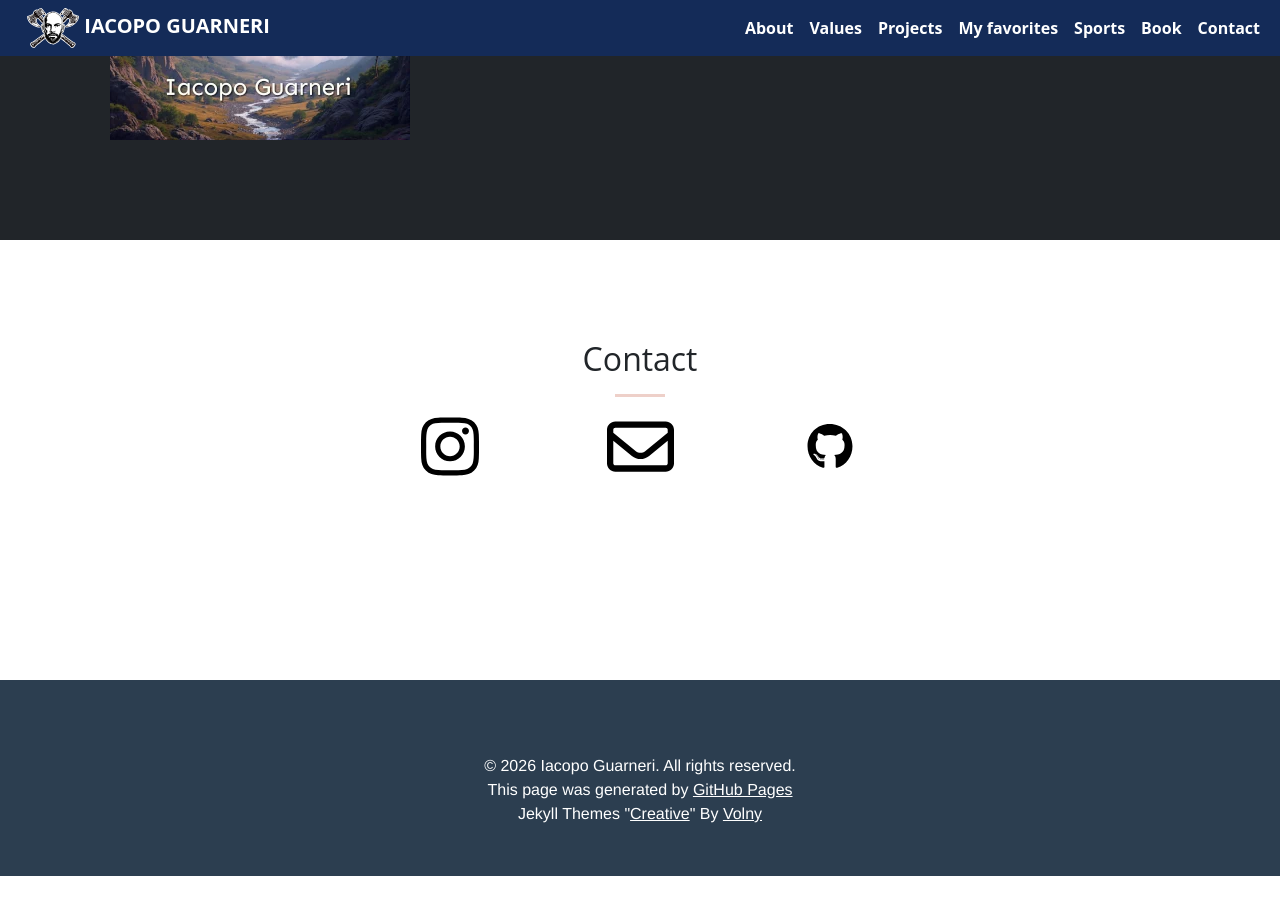
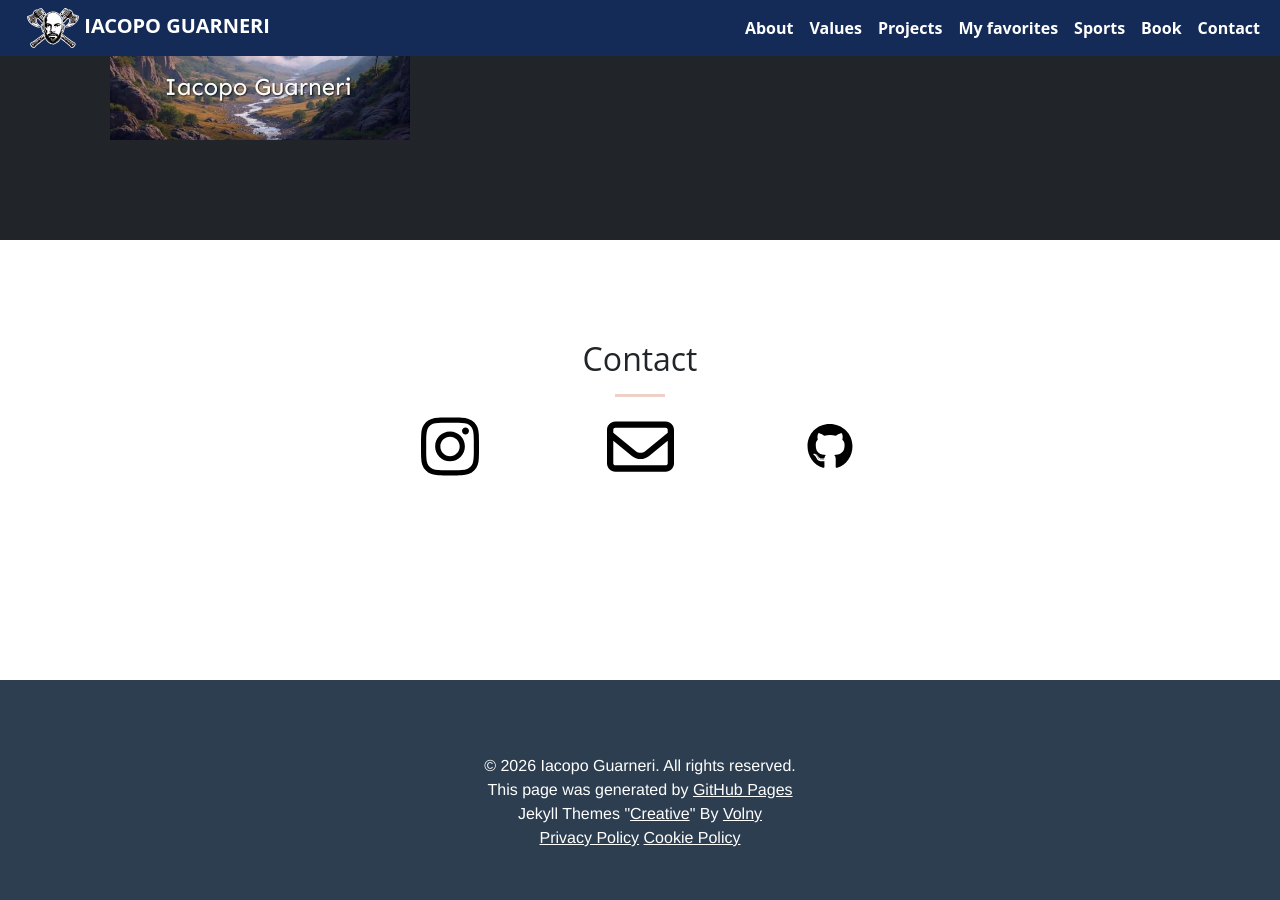
Before and after one commit to iacoposk8/iacoposk8.github.io, a Jekyll site: the page built from index.html, in a window 1280 px wide and 900 px high, scrolled down 4084 px. Built offline with Jekyll 4.4.1, drawn with Linux system fonts in a browser that asks for light colours; comment, search, counter and statistics services are not loaded; before the commit the page ends 4960 px from its top, so only the background shows below that; some of the changed lines change nothing that is shown.

Commit message:
Add privacy and cookie policy links to footer

```diff
--- a/_includes/footer.html
+++ b/_includes/footer.html
@@ -7,7 +7,31 @@
     © {{ year }} Iacopo Guarneri. All rights reserved.<br />
     This page was generated by <a href="https://pages.github.com" target="_blank">GitHub Pages</a><br />
     Jekyll Themes "<a href="https://github.com/volny/creative-theme-jekyll" target="_blank">Creative</a>" By <a href="https://github.com/volny" target="_blank">Volny</a>
+    <br />
+    <a href="https://www.iubenda.com/privacy-policy/42525853" class="iubenda-white iubenda-noiframe iubenda-embed iubenda-noiframe " title="Privacy Policy ">Privacy Policy</a><script type="text/javascript">(function (w,d) {var loader = function () {var s = d.createElement("script"), tag = d.getElementsByTagName("script")[0]; s.src="https://cdn.iubenda.com/iubenda.js"; tag.parentNode.insertBefore(s,tag);}; if(w.addEventListener){w.addEventListener("load", loader, false);}else if(w.attachEvent){w.attachEvent("onload", loader);}else{w.onload = loader;}})(window, document);</script>
+    <a href="https://www.iubenda.com/privacy-policy/42525853/cookie-policy" class="iubenda-white iubenda-noiframe iubenda-embed iubenda-noiframe " title="Cookie Policy ">Cookie Policy</a><script type="text/javascript">(function (w,d) {var loader = function () {var s = d.createElement("script"), tag = d.getElementsByTagName("script")[0]; s.src="https://cdn.iubenda.com/iubenda.js"; tag.parentNode.insertBefore(s,tag);}; if(w.addEventListener){w.addEventListener("load", loader, false);}else if(w.attachEvent){w.attachEvent("onload", loader);}else{w.onload = loader;}})(window, document);</script>
 
+<link rel="stylesheet" href="https://cdn.jsdelivr.net/npm/cookieconsent@3/build/cookieconsent.min.css" />
+<script src="https://cdn.jsdelivr.net/npm/cookieconsent@3/build/cookieconsent.min.js"></script>
+
+<script>
+  window.addEventListener("load", function(){
+    window.cookieconsent.initialise({
+      palette: {
+        popup: { background: "#222", text: "#fff" },
+        button: { background: "#f1d600", text: "#000" }
+      },
+      theme: "classic",
+      position: "bottom",
+      type: "opt-in", // Mostra "Accetta" e "Rifiuta"
+      content: {
+        message: "Utilizziamo cookie tecnici e di analisi.",
+        allow: "Accetta",
+        deny: "Rifiuta"
+      }
+    });
+  });
+</script>
 
   </div>
 </footer>
```
